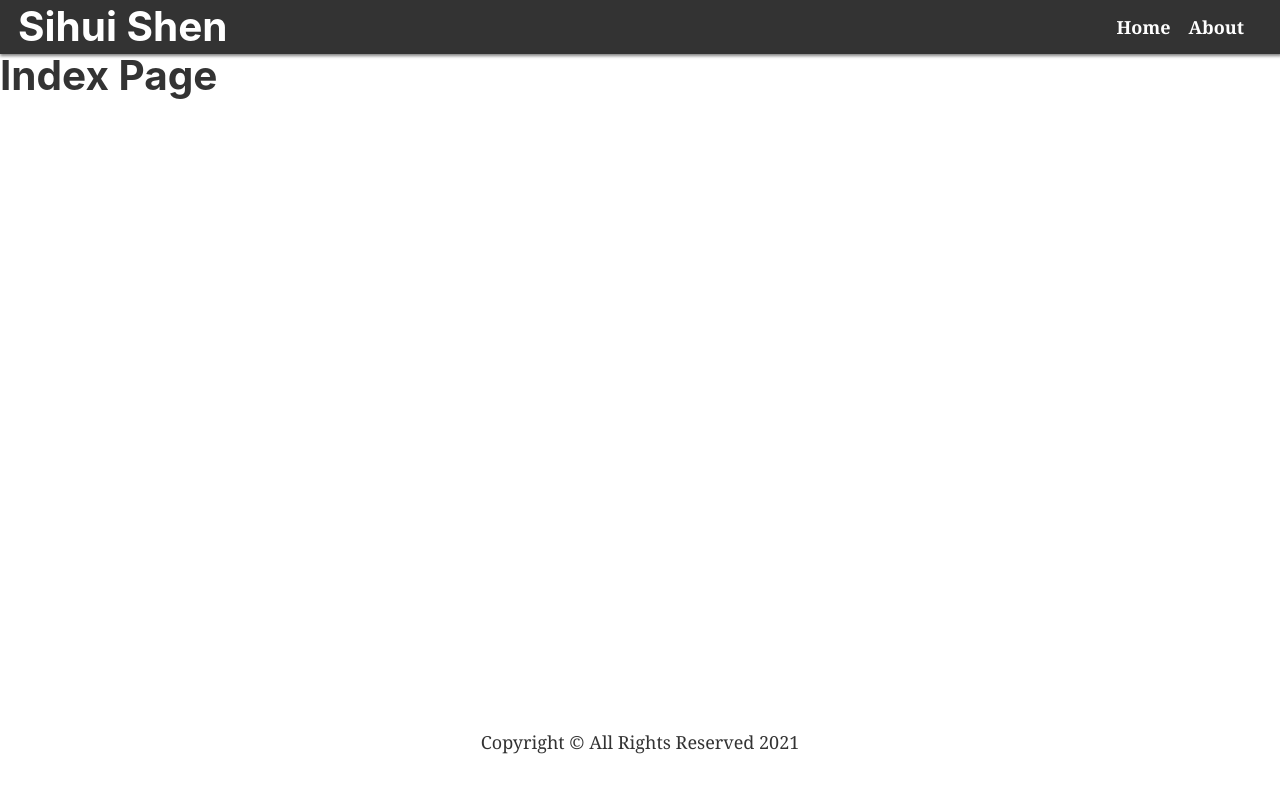
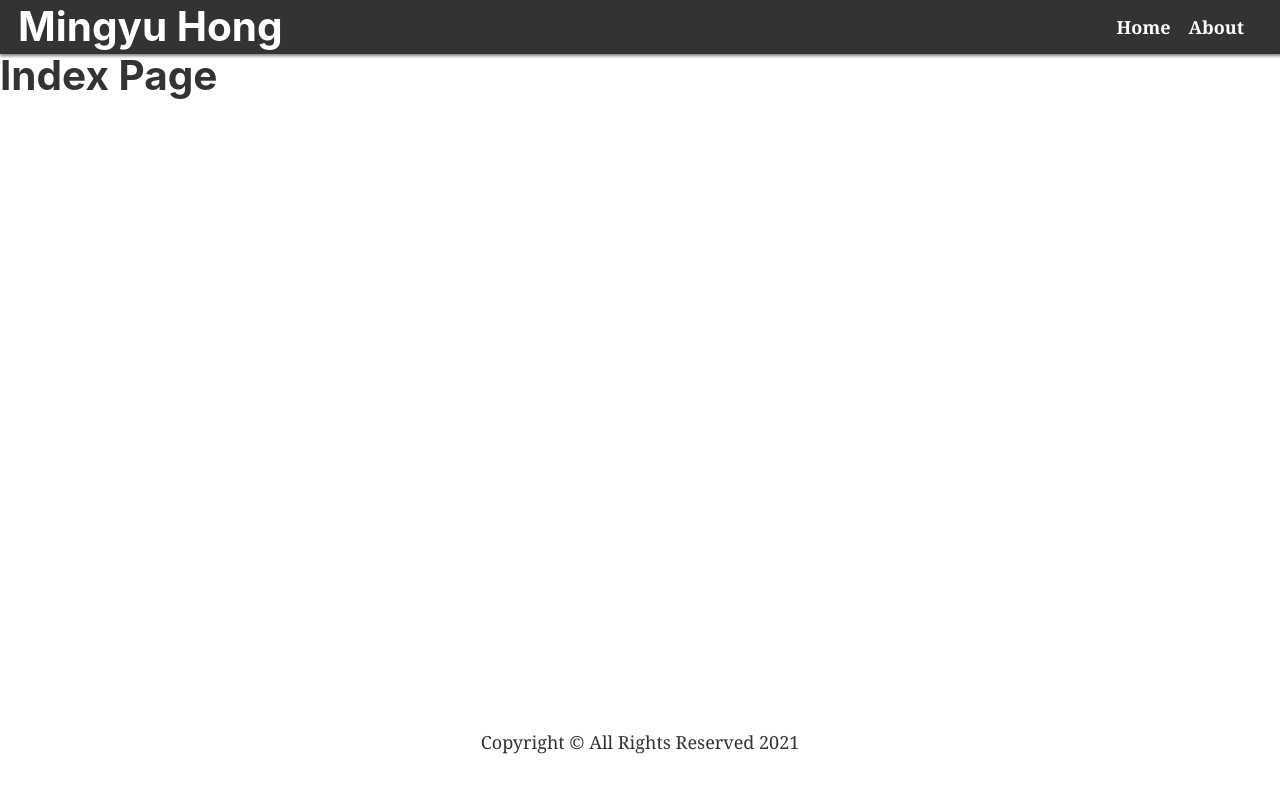
Before and after one commit to mimi3403/my-portfolio, a Gatsby site: page / in a window 1280 px wide. Built offline with nearby package versions, Linux system fonts and the light colour scheme; Gatsby itself is replaced by a stand-in of ours.

Commit message:
updates header.js

```diff
--- a/src/components/header.js
+++ b/src/components/header.js
@@ -7,7 +7,7 @@ const Header = (props) => (
   <StyledHeader>
     <h1>
       <Link to="/">
-        Sihui Shen
+        Mingyu Hong
       </Link>
     </h1>
     <nav>
```
